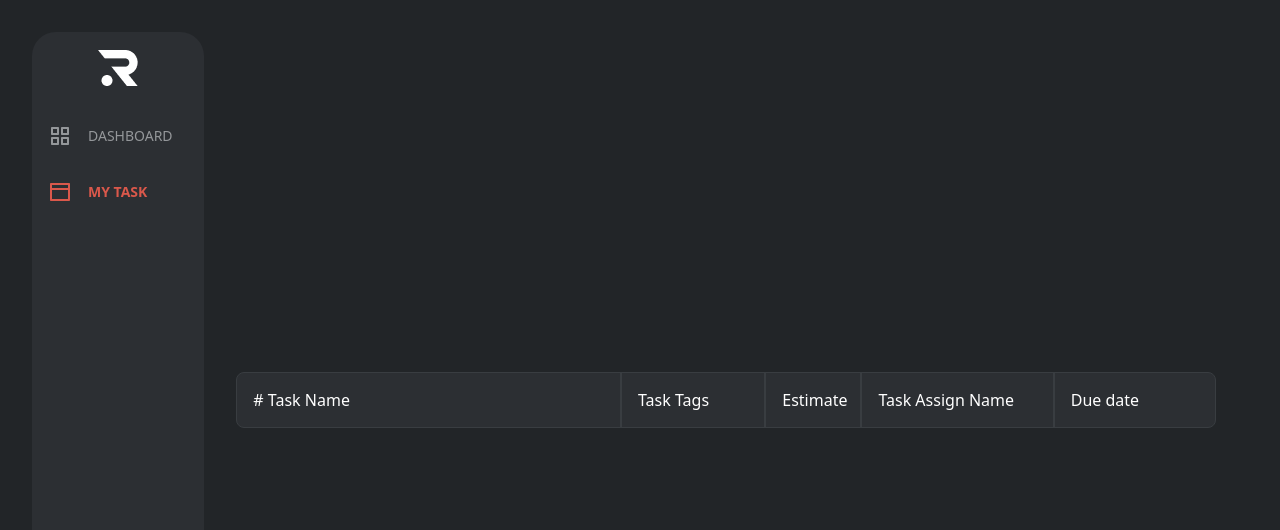
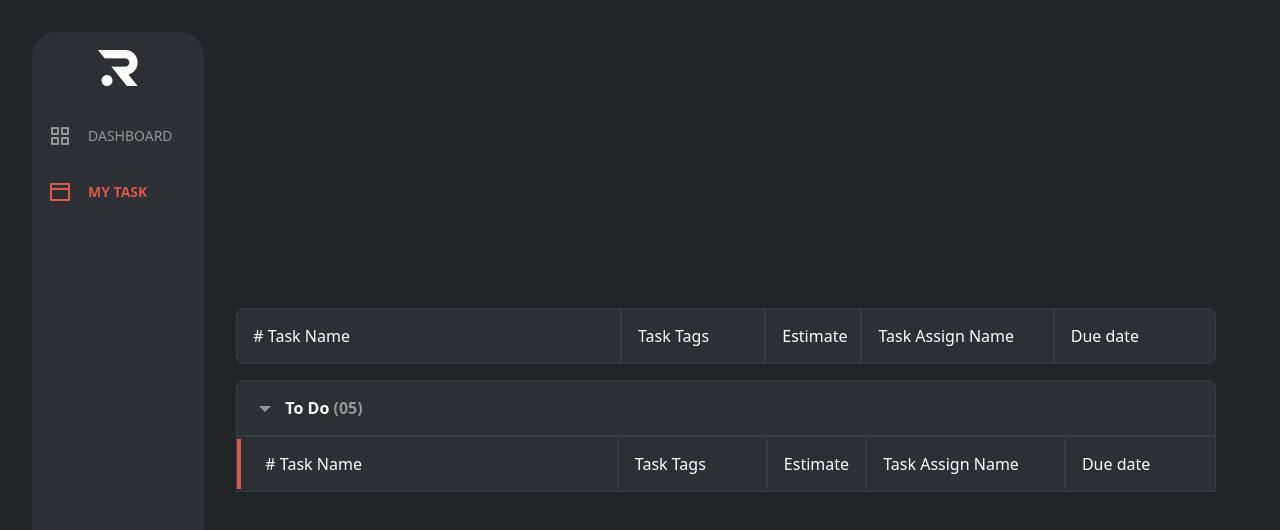
Before and after one commit to CalderonCG/RAVN-Task-Manager, a React (Vite) app: page /MyTasks in a window 1280 px wide. Shown: the top 530 px of the page. Built offline with nearby package versions, Linux system fonts and the light colour scheme; no server answers; what apollo-link-debounce would draw is missing.

Commit message:
:feat: add list card component

```diff
--- a/src/features/Dashboard/components/TableHeader.tsx
+++ b/src/features/TaskList/ListCard.tsx
@@ -1,10 +1,11 @@
-function TableHeader() {
+function ListCard() {
   return (
     <div
-      className="w-full h-14 items-center font-normal text-font bg-background-secondary px-4 gap-4 rounded-lg border-1 border-background-modal
-    grid grid-cols-20"
+      className="w-full h-14 items-center font-normal text-font bg-background-secondary gap-4 border-1 border-background-modal
+    grid grid-cols-20 py-0.5 "
     >
-      <div className="h-full w-full flex items-center border-r-2 border-background-modal col-span-8">
+      <div className="h-full w-full relative flex items-center border-r-2 border-background-modal col-span-8 gap-6">
+        <div className="bg-primary w-1 h-full left-0" />
         <p># Task Name</p>
       </div>
       <div className="h-full w-full flex items-center border-r-2 border-background-modal col-span-3">
@@ -23,4 +24,4 @@ function TableHeader() {
   );
 }
 
-export default TableHeader;
+export default ListCard;
--- /dev/null
+++ b/src/features/TaskList/ListContainer.tsx
@@ -0,0 +1,21 @@
+import { RiArrowDownSFill } from "react-icons/ri";
+import ListCard from "./ListCard";
+
+function ListContainer() {
+  return (
+    <div className="w-full">
+      <div
+        className="w-full h-14 items-center flex font-normal text-font bg-background-secondary px-4 gap-2 rounded-lg rounded-b-none border-1 border-background-modal
+    "
+      >
+        <RiArrowDownSFill className="text-font-secondary  text-2xl" />
+        <p className="font-semibold">
+          To Do <a className="text-font-secondary">(05)</a>
+        </p>
+      </div>
+      <ListCard />
+    </div>
+  );
+}
+
+export default ListContainer;
--- /dev/null
+++ b/src/features/TaskList/ListHeader.tsx
@@ -0,0 +1,26 @@
+function ListHeader() {
+  return (
+    <div
+      className="w-full h-14 items-center font-normal text-font bg-background-secondary px-4 gap-4 rounded-lg border-1 border-background-modal
+    grid grid-cols-20"
+    >
+      <div className="h-full w-full flex items-center border-r-2 border-background-modal col-span-8">
+        <p># Task Name</p>
+      </div>
+      <div className="h-full w-full flex items-center border-r-2 border-background-modal col-span-3">
+        <p>Task Tags</p>
+      </div>
+      <div className="h-full w-full flex items-center border-r-2 border-background-modal col-span-2">
+        <p>Estimate</p>
+      </div>
+      <div className="h-full w-full flex items-center border-r-2 border-background-modal col-span-4">
+        <p>Task Assign Name</p>
+      </div>
+      <div className="h-full w-full flex items-center col-span-3">
+        <p>Due date</p>
+      </div>
+    </div>
+  );
+}
+
+export default ListHeader;
--- a/src/pages/Tasks/Tasks.tsx
+++ b/src/pages/Tasks/Tasks.tsx
@@ -1,9 +1,11 @@
-import TableHeader from "../../features/Dashboard/components/TableHeader";
+import ListContainer from "../../features/TaskList/ListContainer";
+import ListHeader from "../../features/TaskList/ListHeader";
 
 function Tasks() {
   return (
-    <div className="w-full h-full flex justify-center items-center p-8">
-      <TableHeader />
+    <div className="w-full h-full flex flex-col gap-4 justify-center items-center p-8">
+      <ListHeader />
+      <ListContainer />
     </div>
   );
 }
```
